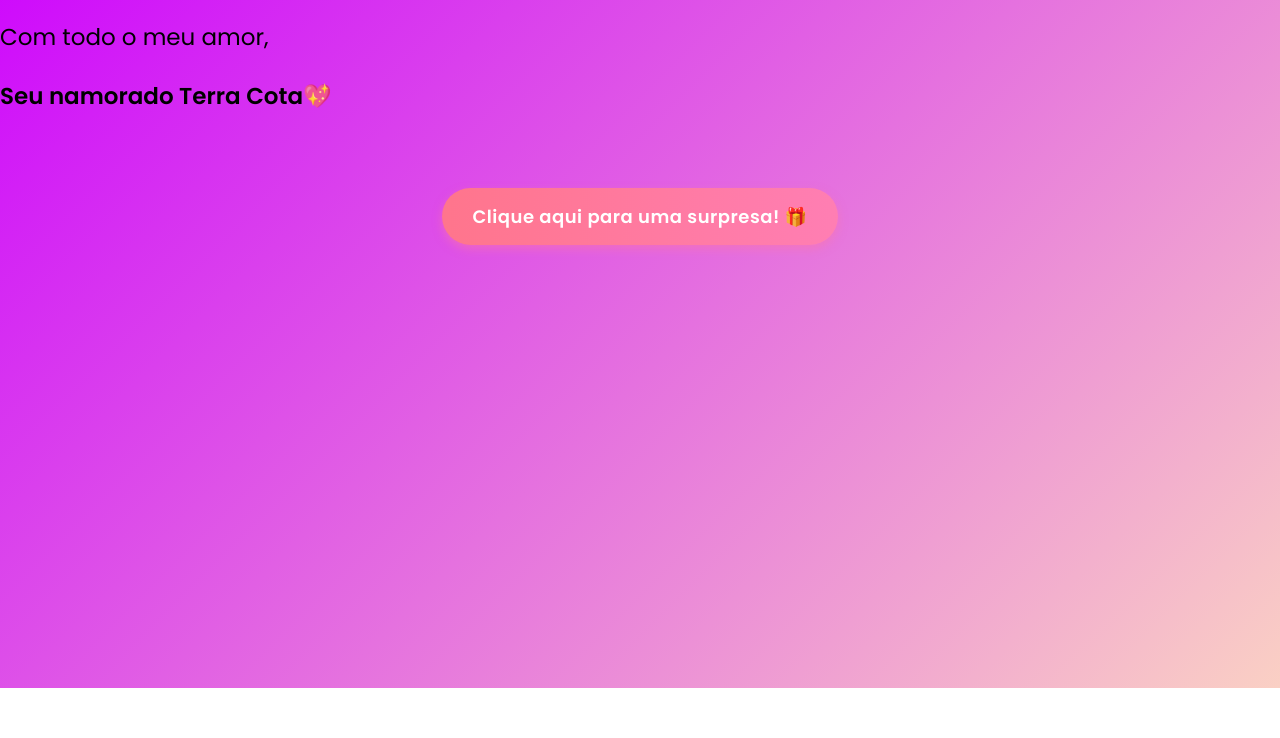
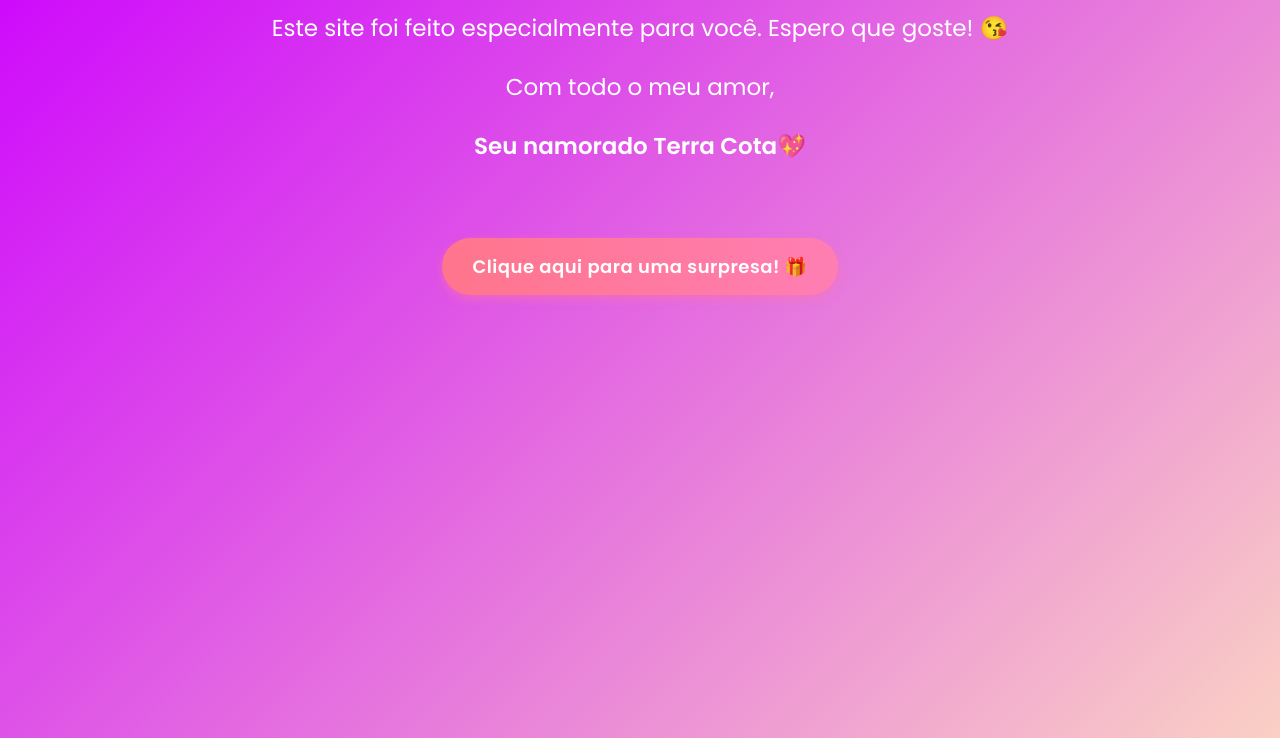
Before and after one commit to Arthur-Salles17/site-para-yara1, a plain HTML site: page index.html in a window 1280 px wide. Shown: the part 112-850 px from the top of the page. Before the commit the page ends 800 px from the top, so only its background shows below. Drawn offline with Linux system fonts and the light colour scheme.

Commit message:
Corrigido html e css

```diff
--- a/index.html
+++ b/index.html
@@ -5,18 +5,16 @@
     <meta charset="UTF-8">
     <meta name="viewport" content="width=device-width, initial-scale=1.0">
     <title>Para minha princesa 💖 </title>
+    <link rel="stylesheet" href="style.css">
 
     <link rel="preconnect" href="https://fonts.googleapis.com">
     <link rel="preconnect" href="https://fonts.gstatic.com" crossorigin>
 
     <link href="https://fonts.googleapis.com/css2?family=Poppins:wght@400;600&display=swap" rel="stylesheet">
-
-    <link rel="stylesheet" href="style.css">
-
 </head>
 
 <body>
-    <div>
+    <div style="text-align: center; color: white; margin-top: 50px;">
         <h1>Oi, meu amor! 💕</h1>
         <br>
         <p>Este site foi feito especialmente para você. Espero que goste! 😘</p>
```
